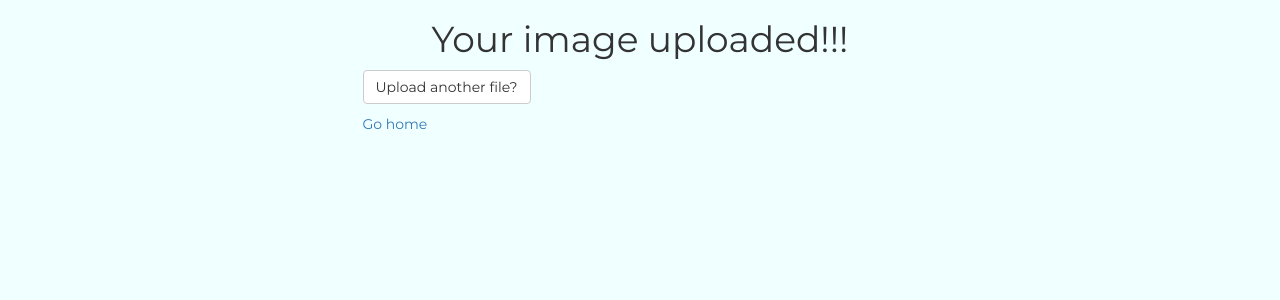
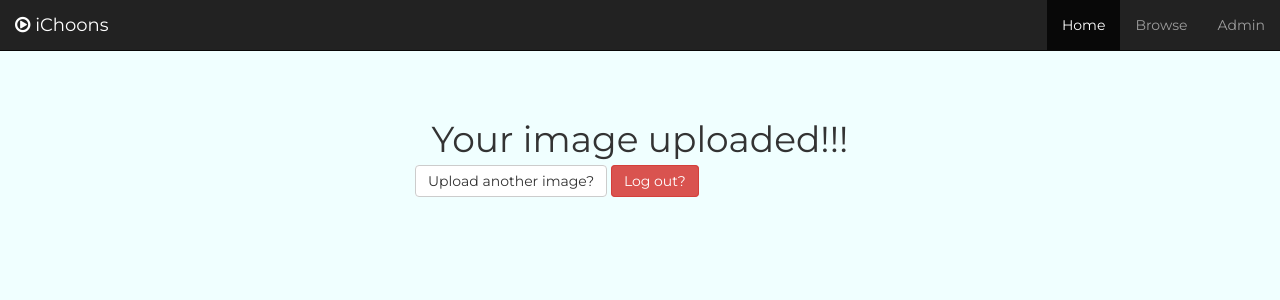
Before and after one commit to Tommy-B-Git/src, a Flask app: page /success in a window 1280 px wide. Shown: the top 300 px of the page. Run offline with Flask 2, Linux system fonts and the light colour scheme; some libraries are stand-ins or nearby versions.

Commit message:
tidy up index, results and success templates

```diff
--- a/templates/index.html
+++ b/templates/index.html
@@ -5,7 +5,7 @@
     {% include 'head.html' %}
   </head>
 
-  <body>
+  <body class="mainBGImage">
     {% include 'navigation.html' %}
     <!-- start of form container-->
     <div class="container">
--- a/templates/results.html
+++ b/templates/results.html
@@ -17,7 +17,7 @@
 
           {% for data in result %}
           <div class="flexBand">
-          <p class="text-center montCaps">{{ data.band }}</p>
+          <p class="text-center openCaps">{{ data.band }}</p>
           <p class="text-center">{{ data.genre }}</p>
           <p class="text-center">{{ data.album }}</p>
           <p class="text-center">{{ data.released }}</p>
--- a/templates/success.html
+++ b/templates/success.html
@@ -6,15 +6,18 @@
   </head>
 
   <body>
+    {% include 'navigation.html' %}
     <div class="container">
-      <h1 class="text-center">Your image uploaded!!!</h1>
+      <h1 class="text-center appHeaders">Your image uploaded!!!</h1>
     </div>
     <!-- start of form container-->
     <div class="container">
       <div class="row">
-        <div class="col-md-6 col-md-offset-3">
-          <p><a class="btn btn-default" href="{{ url_for('upload') }}">Upload another file?</a></p>
-          <p><a href="{{ url_for('home') }}">Go home</a></p>
+        <div class="col-md-8 col-md-offset-2">
+          <div class="buttonDivs center-block">
+          <a href="{{ url_for('upload') }}" class="btn btn-default inlineButz">Upload another image?</a>
+          <a href="{{ url_for('home') }}" class="btn btn-danger inlineButz">Log out?</a>
+          </div>
         </div> <!-- end cols -->
       </div> <!-- end row -->
     </div> <!-- end form cont -->
```
Also changed, not shown: 1 other file.
